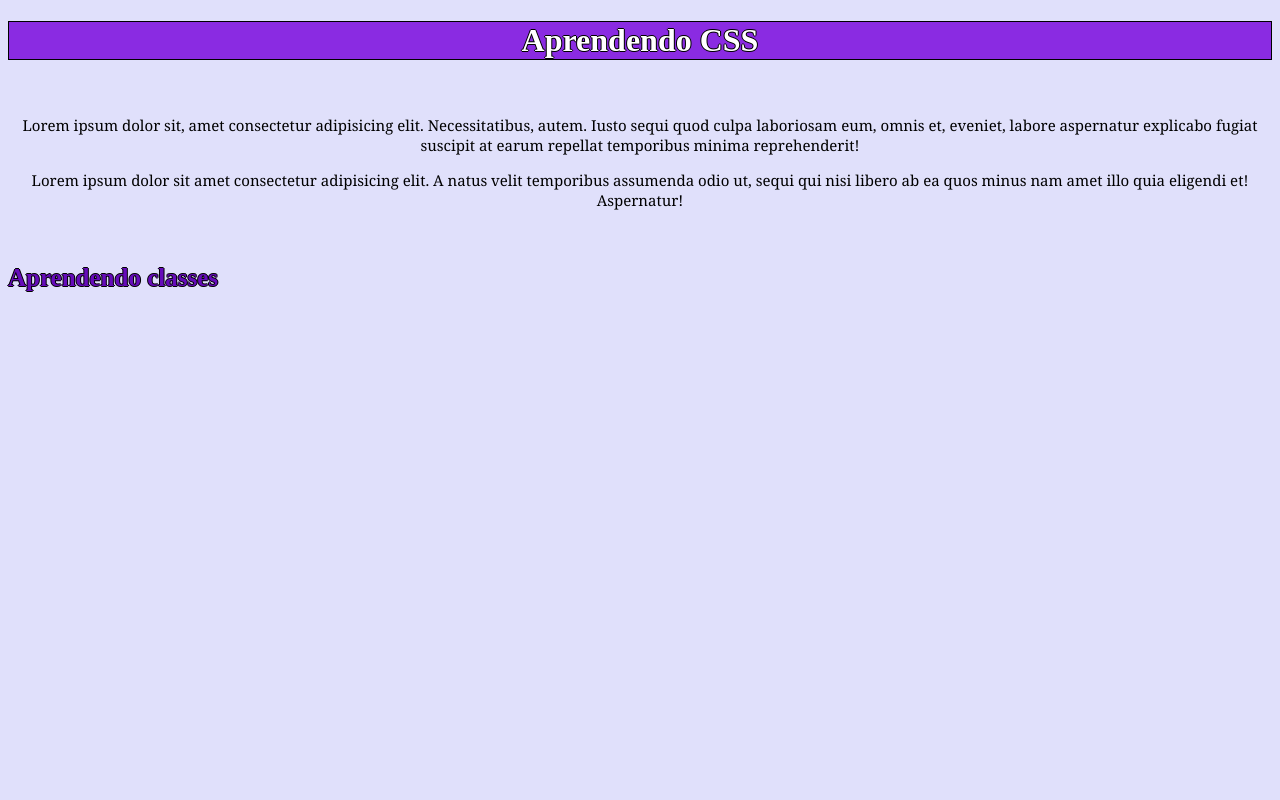
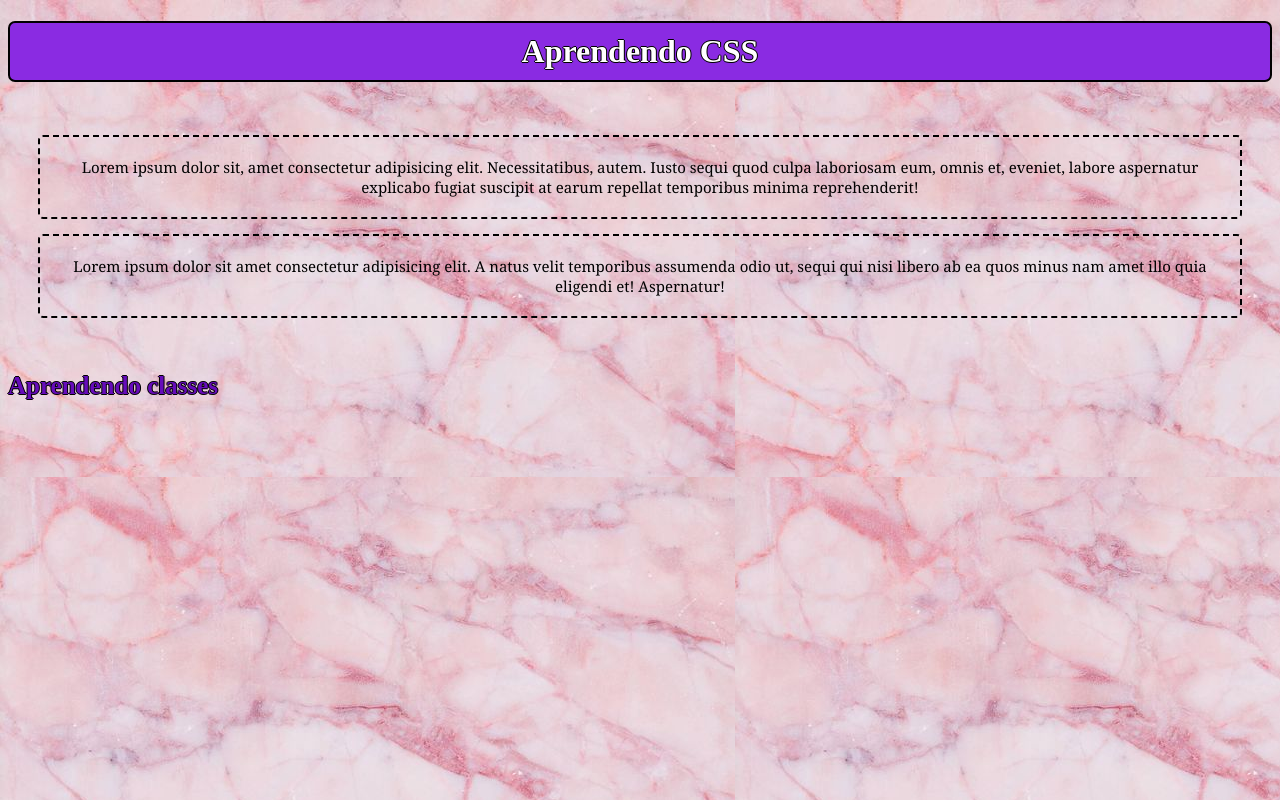
Before and after one commit to MarcellaVizona/aprendendoCSS, a plain HTML site: page index.html in a window 1280 px wide. Drawn offline with Linux system fonts and the light colour scheme.

Commit message:
commit-15-03-2023

```diff
--- a/style.css
+++ b/style.css
@@ -1,13 +1,17 @@
 body {
-    background-color: rgb(224, 224, 251);
+  /* background-color: rgb(237, 205, 250);*/
+  background-image: url("img/fundo1.jpg");
   }
 
   h1 {
     color: White;
     background-color:rgb(138, 43, 226);
-    border: 1px solid rgb(0, 0, 0);
+    border: 2px solid rgb(0, 0, 0);
+    border-radius: 7px;
     font-family: Lucida Handwriting;
-    text-shadow: -1px 0 black, 0 1px black, 1px 0 black, 0 -1px black;
+    text-shadow: -1px 0 rgb(0, 0, 0), 0 1px black, 1px 0 black, 0 -1px black;
+    margin-bottom: 20px;
+    padding: 10px;
 }
 
 
@@ -26,6 +30,11 @@ body {
   #para {
     font-family:Georgia;
     font-size: 15px;
+    border: 2px dashed rgb(0, 0, 0);
+    border-radius: 5px;
+    margin-left: 30px;
+    margin-right: 30px;
+    padding: 20px;
   }
 
   h2 {
```
Also changed, not shown: img/fundo1.jpg (added).
